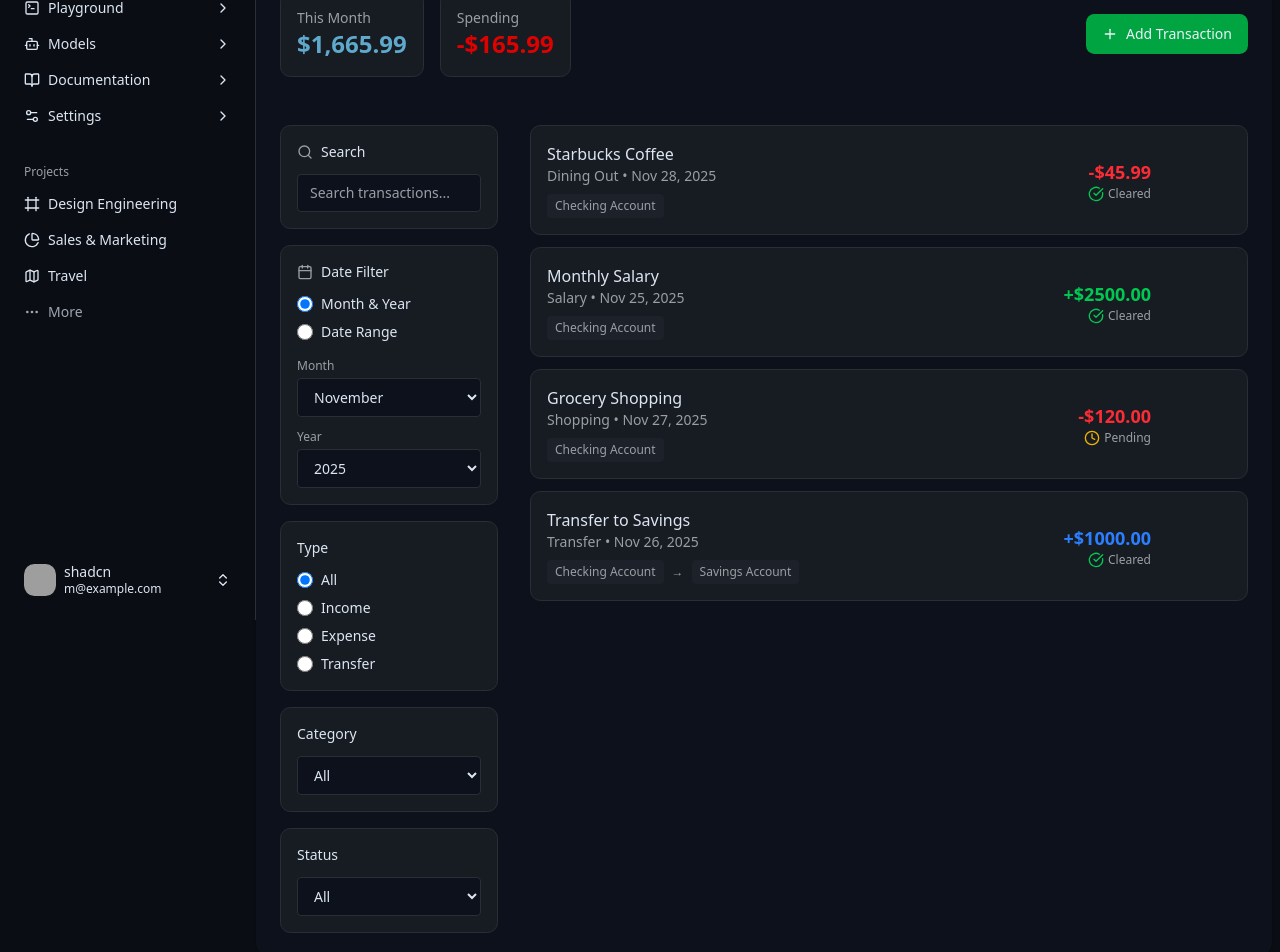
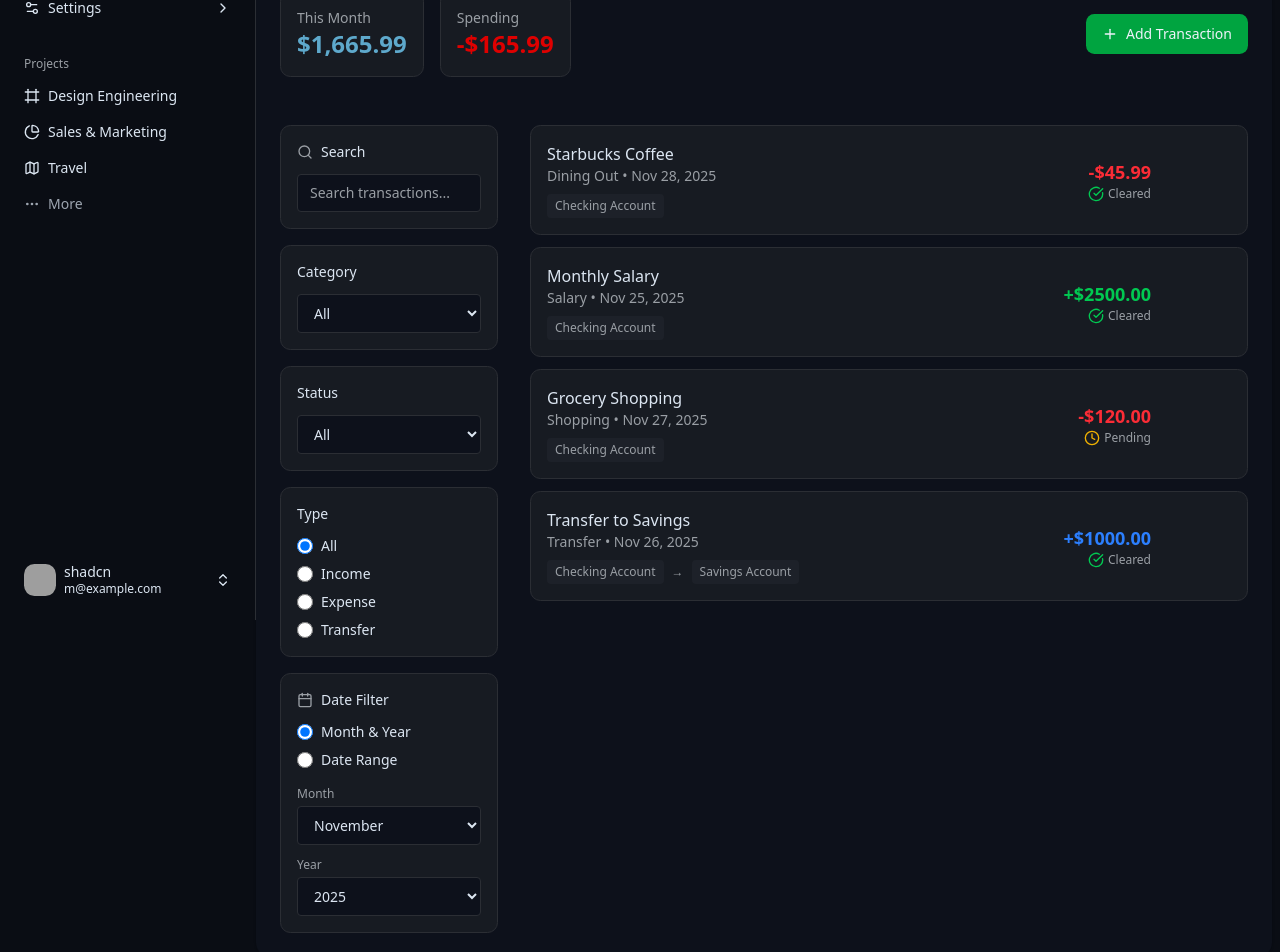
Before and after one commit to ThisIsKhalid/finance-tracker, a Next.js app: page /transactions in a window 1280 px wide. Shown: the part 180-1132 px from the top of the page. Built offline with nearby package versions, Linux system fonts and the light colour scheme; grey boxes are pictures that could not be loaded.

Commit message:
feat: enhance TransactionFilters and TransactionModal components; improve layout and state management for better user experience

```diff
--- a/src/components/Dashboard/Transaction/TransactionFilters.tsx
+++ b/src/components/Dashboard/Transaction/TransactionFilters.tsx
@@ -1,7 +1,7 @@
 /* eslint-disable @typescript-eslint/no-explicit-any */
 "use client";
 
-import { Search, Calendar } from "lucide-react";
+import { Calendar, Search } from "lucide-react";
 
 interface TransactionFiltersProps {
   filters: {
@@ -35,8 +35,9 @@ export function TransactionFilters({
 
   return (
     <div className="space-y-4">
+      <div className="space-y-4 flex w-full items-start gap-x-4 lg:flex-col">
         {/* Search */}
-      <div className="rounded-lg border border-border bg-card p-4">
+        <div className="flex-1 w-full rounded-lg border border-border bg-card p-4">
           <div className="mb-3 flex items-center gap-2">
             <Search className="h-4 w-4 text-muted-foreground" />
             <span className="text-sm font-medium text-foreground">Search</span>
@@ -52,8 +53,69 @@ export function TransactionFilters({
           />
         </div>
 
+        {/* Category */}
+        <div className="flex-1 w-full rounded-lg border border-border bg-card p-4">
+          <p className="mb-3 text-sm font-medium text-foreground">Category</p>
+          <select
+            value={filters.category}
+            onChange={(e) =>
+              setFilters({ ...filters, category: e.target.value })
+            }
+            className="w-full rounded border border-input bg-background px-3 py-2 text-sm text-foreground focus:border-primary focus:outline-none"
+          >
+            {categories.map((cat) => (
+              <option key={cat} value={cat}>
+                {cat}
+              </option>
+            ))}
+          </select>
+        </div>
+
+        {/* Status */}
+        <div className="flex-1 w-full rounded-lg border border-border bg-card p-4">
+          <p className="mb-3 text-sm font-medium text-foreground">Status</p>
+          <select
+            value={filters.status}
+            onChange={(e) => setFilters({ ...filters, status: e.target.value })}
+            className="w-full rounded border border-input bg-background px-3 py-2 text-sm text-foreground focus:border-primary focus:outline-none"
+          >
+            {statuses.map((status) => (
+              <option key={status} value={status}>
+                {status}
+              </option>
+            ))}
+          </select>
+        </div>
+      </div>
+
+      <div className="space-y-4 flex w-full items-start gap-x-4 lg:flex-col">
+        {/* Transaction Type */}
+        <div className="flex-1 w-full rounded-lg border border-border bg-card p-4">
+          <p className="mb-3 text-sm font-medium text-foreground">Type</p>
+          <div className="space-y-2">
+            {["All", "Income", "Expense", "Transfer"].map((type) => (
+              <label
+                key={type}
+                className="flex cursor-pointer items-center gap-2"
+              >
+                <input
+                  type="radio"
+                  name="type"
+                  value={type}
+                  checked={filters.type === type}
+                  onChange={(e) =>
+                    setFilters({ ...filters, type: e.target.value })
+                  }
+                  className="h-4 w-4 cursor-pointer"
+                />
+                <span className="text-sm text-foreground">{type}</span>
+              </label>
+            ))}
+          </div>
+        </div>
+
         {/* Date Filter */}
-      <div className="rounded-lg border border-border bg-card p-4">
+        <div className="flex-1 w-full rounded-lg border border-border bg-card p-4">
           <div className="mb-3 flex items-center gap-2">
             <Calendar className="h-4 w-4 text-muted-foreground" />
             <span className="text-sm font-medium text-foreground">
@@ -82,7 +144,9 @@ export function TransactionFilters({
                 name="filterMode"
                 value="custom"
                 checked={filters.filterMode === "custom"}
-              onChange={() => setFilters({ ...filters, filterMode: "custom" })}
+                onChange={() =>
+                  setFilters({ ...filters, filterMode: "custom" })
+                }
                 className="h-4 w-4"
               />
               <span className="text-sm text-foreground">Date Range</span>
@@ -122,7 +186,8 @@ export function TransactionFilters({
                   value={filters.dateRange.split("-")[0] || currentYear}
                   onChange={(e) => {
                     const year = e.target.value;
-                  const month = filters.dateRange.split("-")[1] || currentMonth;
+                    const month =
+                      filters.dateRange.split("-")[1] || currentMonth;
                     setFilters({ ...filters, dateRange: `${year}-${month}` });
                   }}
                   className="w-full rounded border border-input bg-background px-3 py-2 text-sm text-foreground focus:border-primary focus:outline-none"
@@ -171,62 +236,6 @@ export function TransactionFilters({
             </div>
           )}
         </div>
-
-      {/* Transaction Type */}
-      <div className="rounded-lg border border-border bg-card p-4">
-        <p className="mb-3 text-sm font-medium text-foreground">Type</p>
-        <div className="space-y-2">
-          {["All", "Income", "Expense", "Transfer"].map((type) => (
-            <label
-              key={type}
-              className="flex cursor-pointer items-center gap-2"
-            >
-              <input
-                type="radio"
-                name="type"
-                value={type}
-                checked={filters.type === type}
-                onChange={(e) =>
-                  setFilters({ ...filters, type: e.target.value })
-                }
-                className="h-4 w-4 cursor-pointer"
-              />
-              <span className="text-sm text-foreground">{type}</span>
-            </label>
-          ))}
-        </div>
-      </div>
-
-      {/* Category */}
-      <div className="rounded-lg border border-border bg-card p-4">
-        <p className="mb-3 text-sm font-medium text-foreground">Category</p>
-        <select
-          value={filters.category}
-          onChange={(e) => setFilters({ ...filters, category: e.target.value })}
-          className="w-full rounded border border-input bg-background px-3 py-2 text-sm text-foreground focus:border-primary focus:outline-none"
-        >
-          {categories.map((cat) => (
-            <option key={cat} value={cat}>
-              {cat}
-            </option>
-          ))}
-        </select>
-      </div>
-
-      {/* Status */}
-      <div className="rounded-lg border border-border bg-card p-4">
-        <p className="mb-3 text-sm font-medium text-foreground">Status</p>
-        <select
-          value={filters.status}
-          onChange={(e) => setFilters({ ...filters, status: e.target.value })}
-          className="w-full rounded border border-input bg-background px-3 py-2 text-sm text-foreground focus:border-primary focus:outline-none"
-        >
-          {statuses.map((status) => (
-            <option key={status} value={status}>
-              {status}
-            </option>
-          ))}
-        </select>
       </div>
     </div>
   );
--- a/src/components/Dashboard/Transaction/TransactionModal.tsx
+++ b/src/components/Dashboard/Transaction/TransactionModal.tsx
@@ -50,6 +50,8 @@ export function TransactionModal({
   });
 
   useEffect(() => {
+    // Defer the state update to avoid synchronous setState inside the effect
+    const timer = setTimeout(() => {
       if (isEditing && initialData) {
         setFormData({
           id: initialData.id,
@@ -77,6 +79,9 @@ export function TransactionModal({
           paymentMethod: "Card",
         });
       }
+    }, 0);
+
+    return () => clearTimeout(timer);
   }, [isOpen, isEditing, initialData]);
 
   const categories = [
--- a/src/components/Dashboard/Transaction/TransactionsHeader.tsx
+++ b/src/components/Dashboard/Transaction/TransactionsHeader.tsx
@@ -17,10 +17,10 @@ export function TransactionsHeader({
         Manage and track all your income and expenses
       </p>
 
-      <div className="flex items-center justify-between">
-        <div className="flex gap-4">
-          <div className="rounded-lg border border-border bg-card p-4">
-            <p className="text-sm text-muted-foreground">This Month</p>
+      <div className="flex items-center justify-between flex-col sm:flex-row gap-4">
+        <div className="flex w-full sm:w-auto flex-col sm:flex-row gap-4">
+          <div className="flex-1 rounded-lg border border-border bg-card p-4">
+            <p className="flex-1 text-sm text-muted-foreground">This Month</p>
             <p className="text-2xl font-bold text-accent">$1,665.99</p>
           </div>
           <div className="rounded-lg border border-border bg-card p-4">
@@ -30,7 +30,7 @@ export function TransactionsHeader({
         </div>
         <Button
           onClick={onAddTransaction}
-          className="flex items-center gap-2 bg-primary text-primary-foreground hover:bg-primary/90"
+          className="flex items-center gap-2 bg-primary text-primary-foreground hover:bg-primary/90 w-full sm:w-auto"
           size="lg"
         >
           <Plus className="h-5 w-5" />
--- a/src/components/Sidebar/AppSidebar.tsx
+++ b/src/components/Sidebar/AppSidebar.tsx
@@ -1,15 +1,6 @@
 "use client";
 
-import {
-  BookOpen,
-  Bot,
-  DollarSign,
-  Frame,
-  Map,
-  PieChart,
-  Settings2,
-  SquareTerminal,
-} from "lucide-react";
+import { DollarSign, Frame, Map, PieChart, Settings2 } from "lucide-react";
 import * as React from "react";
 
 import {
@@ -33,67 +24,6 @@ const data = {
     avatar: "/avatars/shadcn.jpg",
   },
   navMain: [
-    {
-      title: "Playground",
-      url: "#",
-      icon: SquareTerminal,
-      items: [
-        {
-          title: "History",
-          url: "#",
-        },
-        {
-          title: "Starred",
-          url: "#",
-        },
-        {
-          title: "Settings",
-          url: "#",
-        },
-      ],
-    },
-    {
-      title: "Models",
-      url: "#",
-      icon: Bot,
-      items: [
-        {
-          title: "Genesis",
-          url: "#",
-        },
-        {
-          title: "Explorer",
-          url: "#",
-        },
-        {
-          title: "Quantum",
-          url: "#",
-        },
-      ],
-    },
-    {
-      title: "Documentation",
-      url: "#",
-      icon: BookOpen,
-      items: [
-        {
-          title: "Introduction",
-          url: "#",
-        },
-        {
-          title: "Get Started",
-          url: "#",
-        },
-        {
-          title: "Tutorials",
-          url: "#",
-        },
-        {
-          title: "Changelog",
-          url: "#",
-        },
-      ],
-    },
     {
       title: "Settings",
       url: "#",
```
Lines whose indentation alone changed are shown as unchanged.
